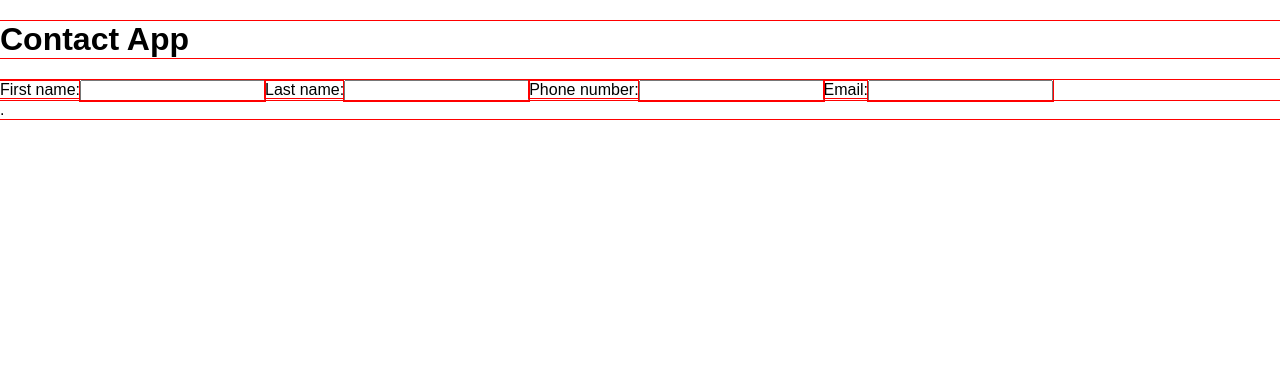
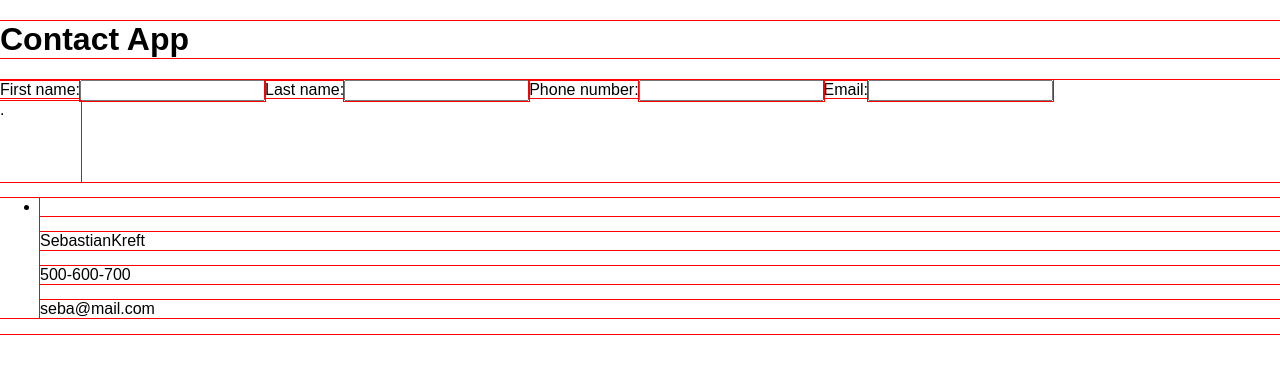
Before and after one commit to bartzaw/contact-list-react-app, a React (Create React App) app: page / in a window 1280 px wide. Shown: the top 374 px of the page. Built offline with nearby package versions, Linux system fonts and the light colour scheme; data requests are answered from the project's data file.

Commit message:
add working contacts display

```diff
--- a/src/App.js
+++ b/src/App.js
@@ -1,6 +1,7 @@
 import React, { Component } from 'react';
 import './App.css';
 import NewContactPanel from './components/NewContactPanel/NewContactPanel'
+import ContactList from './components/ContactList/ContactList'
 
 class App extends Component {
 
@@ -39,6 +40,11 @@ class App extends Component {
       <div className='App'>
         <h1>Contact App</h1>
         <NewContactPanel getContacts={this.getContacts}/>
+        <ContactList
+          contactsReceived={this.state.contacts}
+          sortContacts={this.sortContacts}
+          getContacts={this.getContacts}
+        />
       </div>
     );
   }
--- a/src/components/ContactList/ContactList.js
+++ b/src/components/ContactList/ContactList.js
@@ -1,15 +1,23 @@
 import React, { Component } from 'react'
+import DisplayContact from '../DisplayContact/DisplayContact'
 import './ContactList.css'
 
 class ContactsList extends Component {
 
   render() {
+    const contacts = this.props.contactsReceived;
     return (
       <ul className='contact-list'>
         {contacts.map(contact => {
         return (
           <div>
             <li className='contact-list' />
+              <DisplayContact
+                firstName={contact.firstName}
+                lastName={contact.lastName}
+                phoneNumber={contact.phoneNumber}
+                email={contact.email}
+              />
           </div>
         )
         })}
@@ -17,3 +25,5 @@ class ContactsList extends Component {
     )
   }
 }
+
+export default ContactsList
--- a/src/components/NewContactPanel/NewContactPanel.css
+++ b/src/components/NewContactPanel/NewContactPanel.css
@@ -0,0 +1,4 @@
+.contacts-addButton {
+    height: 81px;
+    width: 81px;
+}
```
